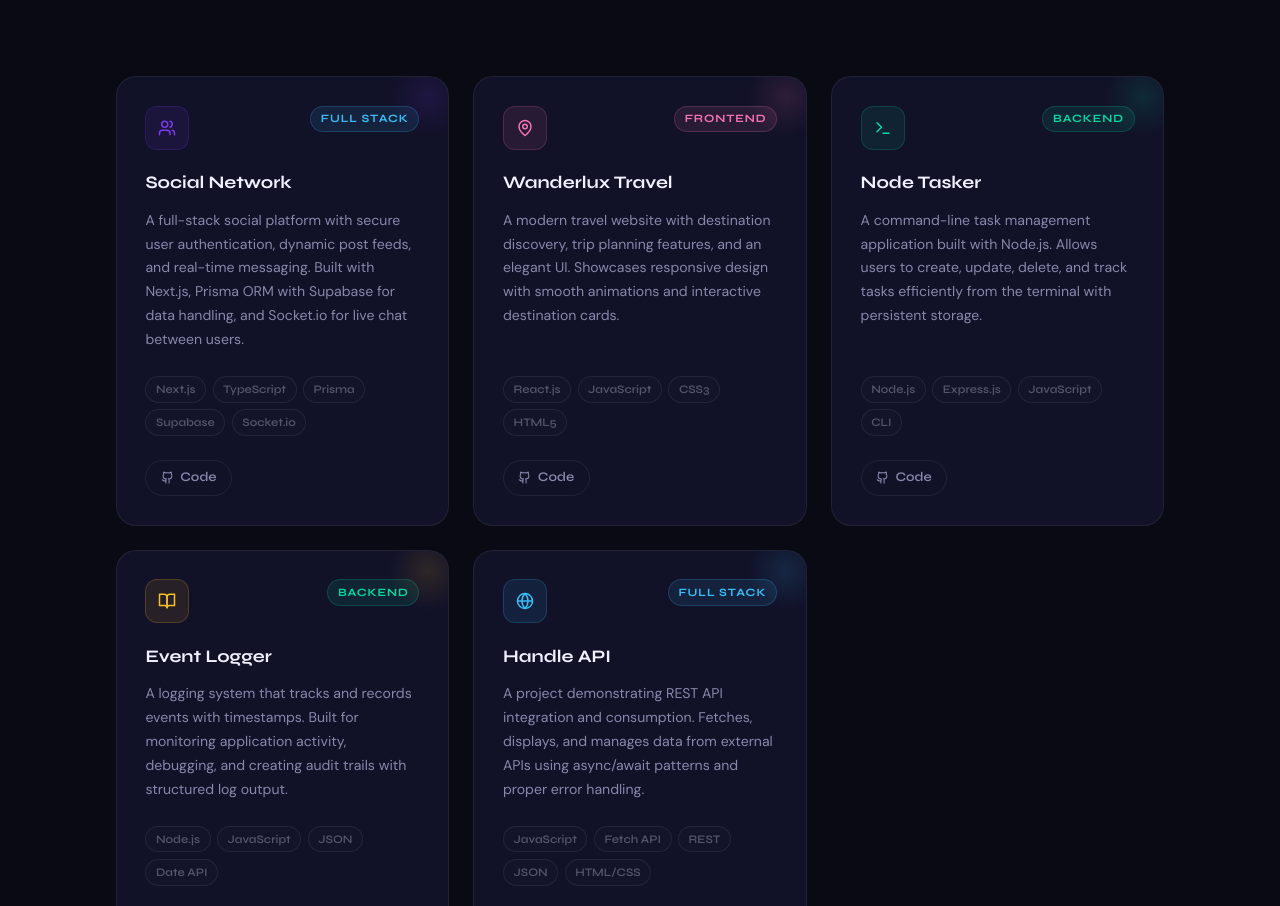
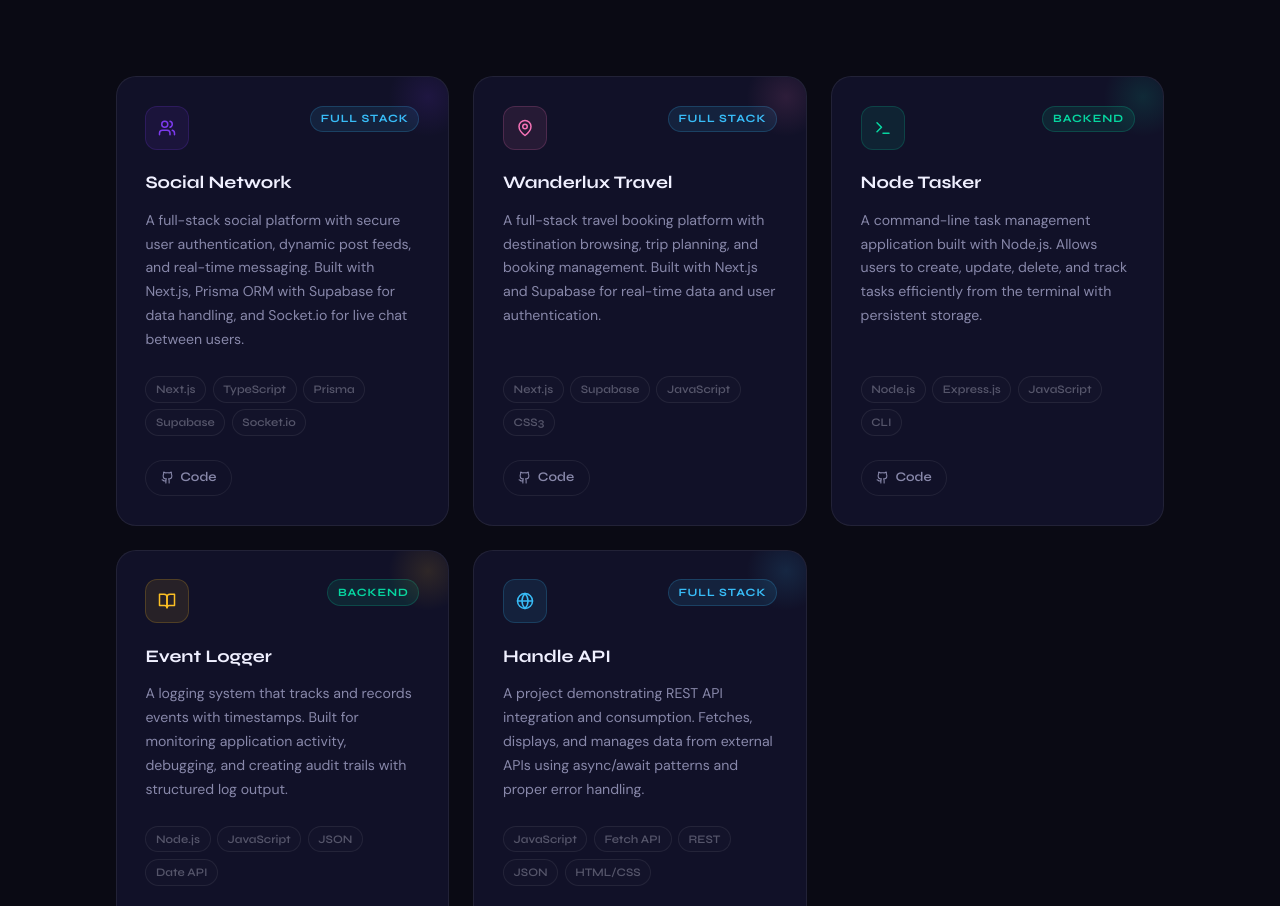
Before and after one commit to Aminasheikh/amina-portfolio, a React (Vite) app: page / in a window 1280 px wide. Shown: the part 2975-3881 px from the top of the page. Built offline with nearby package versions, Linux system fonts and the light colour scheme.

Commit message:
change project

```diff
--- a/src/sections/Projects.jsx
+++ b/src/sections/Projects.jsx
@@ -13,13 +13,13 @@ const projects = [
   },
   {
     title: 'Wanderlux Travel',
-    desc: 'A modern travel website with destination discovery, trip planning features, and an elegant UI. Showcases responsive design with smooth animations and interactive destination cards.',
-    tech: ['React.js', 'JavaScript', 'CSS3', 'HTML5'],
+    desc: 'A full-stack travel booking platform with destination browsing, trip planning, and booking management. Built with Next.js and Supabase for real-time data and user authentication.',
+    tech: ['Next.js', 'Supabase', 'JavaScript', 'CSS3'],
     icon: MapPin,
     color: '#f472b6',
     github: 'https://github.com/Aminasheikh/wanderlux-travel',
     live: null,
-    tag: 'Frontend',
+    tag: 'Full Stack',
   },
   {
     title: 'Node Tasker',
```
